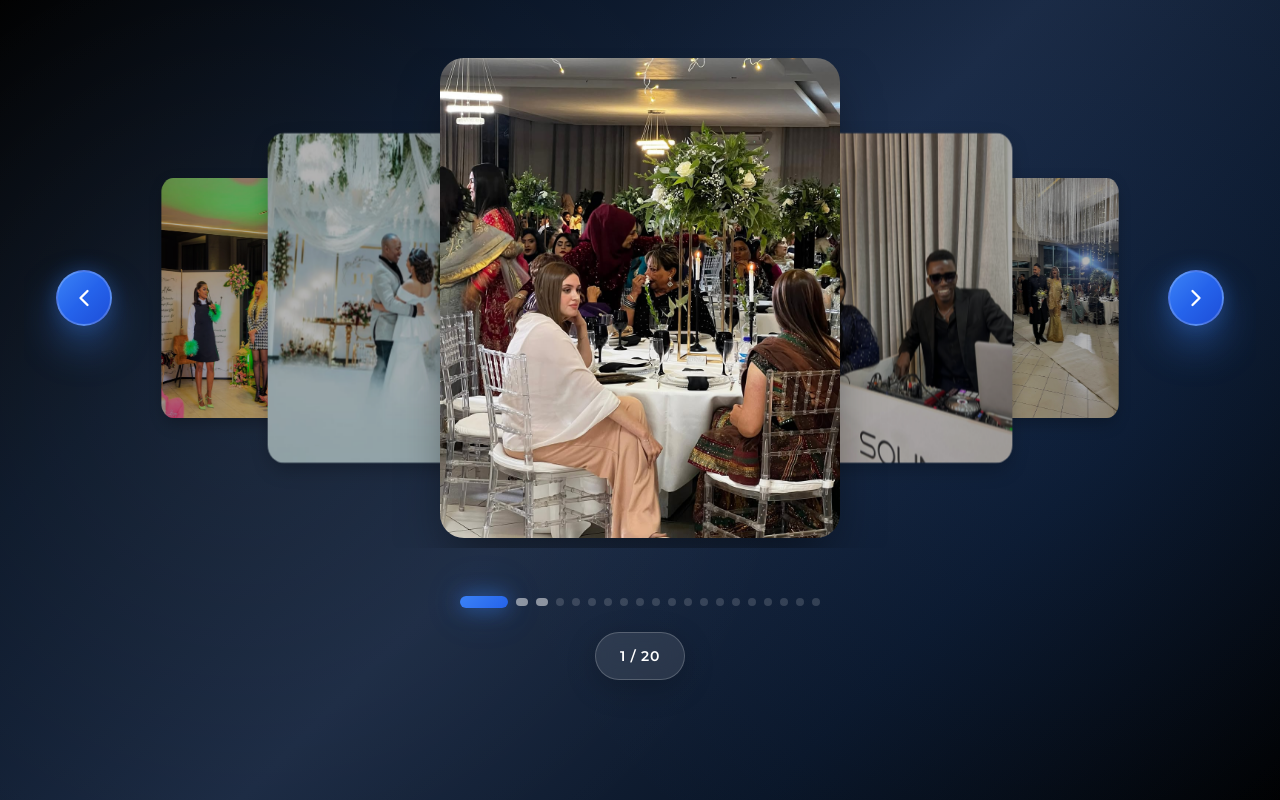
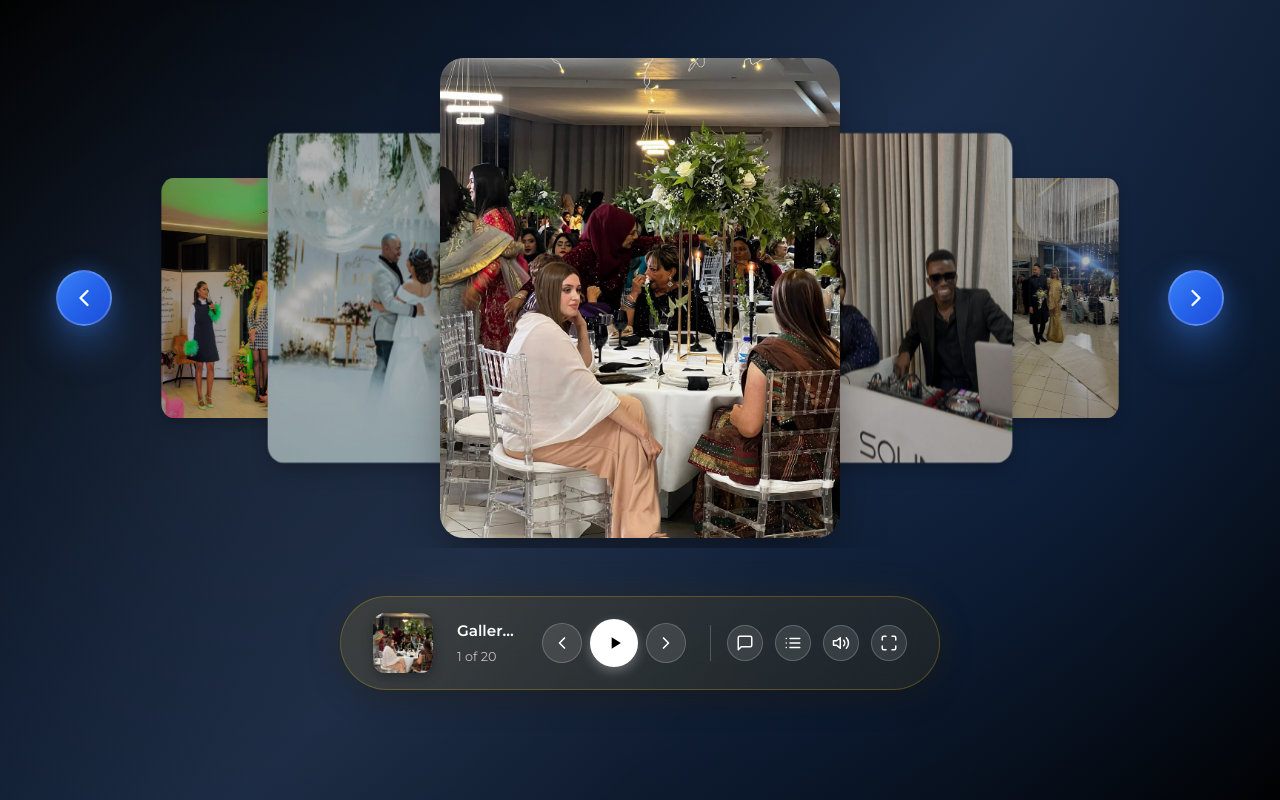
Before and after one commit to Naomi-Faffy/LightSound, a React (Vite) app: page /gallery in a window 1280 px wide. Built offline with nearby package versions, Linux system fonts and the light colour scheme.

Commit message:
Update portfolio

```diff
--- a/src/components/gallery/ThreeDCarousel.jsx
+++ b/src/components/gallery/ThreeDCarousel.jsx
@@ -211,80 +211,278 @@ export default function ThreeDCarousel({ images }) {
         </div>
       </div>
 
+      {/* Music Player Style Controller */}
       <div style={{
         display: "flex",
-        flexDirection: "column",
         alignItems: "center",
         justifyContent: "center",
-        gap: "1.5rem",
-        marginTop: "3rem"
+        marginTop: "3rem",
+        padding: "0 2rem"
       }}>
-        {/* Dot Indicators */}
-        <div style={{
-          display: "flex",
-          gap: "0.5rem",
-          alignItems: "center",
-          justifyContent: "center",
-          flexWrap: "wrap",
-          maxWidth: "600px"
-        }}>
-          {images.map((image, index) => {
-            const isActive = index === currentIndex;
-            const distance = Math.abs(index - currentIndex);
-            const isNearby = distance <= 2;
-
-            return (
-              <motion.button
-                key={image.id}
-                onClick={() => handleDotClick(index)}
-                style={{
-                  width: isActive ? "3rem" : isNearby ? "0.75rem" : "0.5rem",
-                  height: isActive ? "0.75rem" : "0.5rem",
-                  borderRadius: "9999px",
-                  background: isActive
-                    ? "linear-gradient(135deg, #3b82f6 0%, #2563eb 100%)"
-                    : isNearby
-                    ? "rgba(255, 255, 255, 0.5)"
-                    : "rgba(255, 255, 255, 0.3)",
-                  border: "none",
-                  cursor: "pointer",
-                  transition: "all 0.3s ease",
-                  boxShadow: isActive
-                    ? "0 0 20px rgba(59, 130, 246, 0.6), 0 0 40px rgba(59, 130, 246, 0.3)"
-                    : "none",
-                  opacity: isNearby ? 1 : 0.5
-                }}
-                whileHover={{
-                  scale: 1.2,
-                  opacity: 1
-                }}
-                whileTap={{ scale: 0.9 }}
-                aria-label={`Go to image ${index + 1}`}
-              />
-            );
-          })}
-        </div>
-
-        {/* Counter Display */}
         <div style={{
           display: "flex",
           alignItems: "center",
-          gap: "1rem",
-          padding: "0.75rem 1.5rem",
+          gap: "1.5rem",
+          padding: "1rem 2rem",
           borderRadius: "9999px",
-          background: "rgba(255, 255, 255, 0.1)",
-          backdropFilter: "blur(10px)",
-          border: "1px solid rgba(255, 255, 255, 0.2)",
-          boxShadow: "0 8px 32px rgba(0, 0, 0, 0.2)"
+          background: "linear-gradient(135deg, rgba(218, 165, 32, 0.15) 0%, rgba(184, 134, 11, 0.1) 100%)",
+          backdropFilter: "blur(20px)",
+          border: "1px solid rgba(218, 165, 32, 0.3)",
+          boxShadow: "0 8px 32px rgba(0, 0, 0, 0.3), 0 0 40px rgba(218, 165, 32, 0.1)",
+          maxWidth: "600px",
+          width: "100%"
         }}>
-          <span style={{
-            color: "white",
-            fontSize: "0.875rem",
-            fontWeight: "600",
-            letterSpacing: "0.05em"
+          {/* Album Art Thumbnail */}
+          <div style={{
+            position: "relative",
+            width: "60px",
+            height: "60px",
+            borderRadius: "12px",
+            overflow: "hidden",
+            flexShrink: 0,
+            boxShadow: "0 4px 12px rgba(0, 0, 0, 0.3)"
           }}>
-            {currentIndex + 1} / {images.length}
-          </span>
+            <img
+              src={images[currentIndex].url}
+              alt={`Image ${currentIndex + 1}`}
+              style={{
+                width: "100%",
+                height: "100%",
+                objectFit: "cover"
+              }}
+            />
+          </div>
+
+          {/* Song Info */}
+          <div style={{
+            flex: 1,
+            minWidth: 0,
+            display: "flex",
+            flexDirection: "column",
+            gap: "0.25rem"
+          }}>
+            <div style={{
+              color: "white",
+              fontSize: "0.95rem",
+              fontWeight: "600",
+              whiteSpace: "nowrap",
+              overflow: "hidden",
+              textOverflow: "ellipsis"
+            }}>
+              Gallery Image {currentIndex + 1}
+            </div>
+            <div style={{
+              color: "rgba(255, 255, 255, 0.7)",
+              fontSize: "0.8rem",
+              whiteSpace: "nowrap",
+              overflow: "hidden",
+              textOverflow: "ellipsis"
+            }}>
+              {currentIndex + 1} of {images.length}
+            </div>
+          </div>
+
+          {/* Playback Controls */}
+          <div style={{
+            display: "flex",
+            alignItems: "center",
+            gap: "0.5rem",
+            flexShrink: 0
+          }}>
+            {/* Previous Button */}
+            <Button
+              onClick={handlePrev}
+              variant="ghost"
+              size="icon"
+              style={{
+                width: "2.5rem",
+                height: "2.5rem",
+                borderRadius: "9999px",
+                background: "rgba(255, 255, 255, 0.1)",
+                border: "1px solid rgba(255, 255, 255, 0.2)",
+                color: "white",
+                transition: "all 0.2s"
+              }}
+              className="hover:bg-white/20 hover:scale-110"
+            >
+              <ChevronLeft style={{ width: "1.25rem", height: "1.25rem" }} />
+            </Button>
+
+            {/* Play/Pause Button (Center) */}
+            <Button
+              onClick={() => {}}
+              variant="ghost"
+              size="icon"
+              style={{
+                width: "3rem",
+                height: "3rem",
+                borderRadius: "9999px",
+                background: "white",
+                color: "#000",
+                transition: "all 0.2s",
+                boxShadow: "0 4px 12px rgba(255, 255, 255, 0.3)"
+              }}
+              className="hover:scale-110"
+            >
+              <svg
+                width="20"
+                height="20"
+                viewBox="0 0 24 24"
+                fill="currentColor"
+                style={{ marginLeft: "2px" }}
+              >
+                <path d="M8 5v14l11-7z" />
+              </svg>
+            </Button>
+
+            {/* Next Button */}
+            <Button
+              onClick={handleNext}
+              variant="ghost"
+              size="icon"
+              style={{
+                width: "2.5rem",
+                height: "2.5rem",
+                borderRadius: "9999px",
+                background: "rgba(255, 255, 255, 0.1)",
+                border: "1px solid rgba(255, 255, 255, 0.2)",
+                color: "white",
+                transition: "all 0.2s"
+              }}
+              className="hover:bg-white/20 hover:scale-110"
+            >
+              <ChevronRight style={{ width: "1.25rem", height: "1.25rem" }} />
+            </Button>
+          </div>
+
+          {/* Additional Controls */}
+          <div style={{
+            display: "flex",
+            alignItems: "center",
+            gap: "0.75rem",
+            flexShrink: 0,
+            paddingLeft: "1rem",
+            borderLeft: "1px solid rgba(255, 255, 255, 0.2)"
+          }}>
+            {/* Comments/Info Icon */}
+            <Button
+              variant="ghost"
+              size="icon"
+              style={{
+                width: "2.25rem",
+                height: "2.25rem",
+                borderRadius: "9999px",
+                background: "rgba(255, 255, 255, 0.1)",
+                border: "1px solid rgba(255, 255, 255, 0.2)",
+                color: "white"
+              }}
+              className="hover:bg-white/20"
+            >
+              <svg
+                width="18"
+                height="18"
+                viewBox="0 0 24 24"
+                fill="none"
+                stroke="currentColor"
+                strokeWidth="2"
+                strokeLinecap="round"
+                strokeLinejoin="round"
+              >
+                <path d="M21 15a2 2 0 0 1-2 2H7l-4 4V5a2 2 0 0 1 2-2h14a2 2 0 0 1 2 2z" />
+              </svg>
+            </Button>
+
+            {/* List/Menu Icon */}
+            <Button
+              variant="ghost"
+              size="icon"
+              style={{
+                width: "2.25rem",
+                height: "2.25rem",
+                borderRadius: "9999px",
+                background: "rgba(255, 255, 255, 0.1)",
+                border: "1px solid rgba(255, 255, 255, 0.2)",
+                color: "white"
+              }}
+              className="hover:bg-white/20"
+            >
+              <svg
+                width="18"
+                height="18"
+                viewBox="0 0 24 24"
+                fill="none"
+                stroke="currentColor"
+                strokeWidth="2"
+                strokeLinecap="round"
+                strokeLinejoin="round"
+              >
+                <line x1="8" y1="6" x2="21" y2="6" />
+                <line x1="8" y1="12" x2="21" y2="12" />
+                <line x1="8" y1="18" x2="21" y2="18" />
+                <line x1="3" y1="6" x2="3.01" y2="6" />
+                <line x1="3" y1="12" x2="3.01" y2="12" />
+                <line x1="3" y1="18" x2="3.01" y2="18" />
+              </svg>
+            </Button>
+
+            {/* Volume/Speaker Icon */}
+            <Button
+              variant="ghost"
+              size="icon"
+              style={{
+                width: "2.25rem",
+                height: "2.25rem",
+                borderRadius: "9999px",
+                background: "rgba(255, 255, 255, 0.1)",
+                border: "1px solid rgba(255, 255, 255, 0.2)",
+                color: "white"
+              }}
+              className="hover:bg-white/20"
+            >
+              <svg
+                width="18"
+                height="18"
+                viewBox="0 0 24 24"
+                fill="none"
+                stroke="currentColor"
+                strokeWidth="2"
+                strokeLinecap="round"
+                strokeLinejoin="round"
+              >
+                <polygon points="11 5 6 9 2 9 2 15 6 15 11 19 11 5" />
+                <path d="M15.54 8.46a5 5 0 0 1 0 7.07" />
+                <path d="M19.07 4.93a10 10 0 0 1 0 14.14" />
+              </svg>
+            </Button>
+
+            {/* Fullscreen/Expand Icon */}
+            <Button
+              variant="ghost"
+              size="icon"
+              style={{
+                width: "2.25rem",
+                height: "2.25rem",
+                borderRadius: "9999px",
+                background: "rgba(255, 255, 255, 0.1)",
+                border: "1px solid rgba(255, 255, 255, 0.2)",
+                color: "white"
+              }}
+              className="hover:bg-white/20"
+            >
+              <svg
+                width="18"
+                height="18"
+                viewBox="0 0 24 24"
+                fill="none"
+                stroke="currentColor"
+                strokeWidth="2"
+                strokeLinecap="round"
+                strokeLinejoin="round"
+              >
+                <path d="M8 3H5a2 2 0 0 0-2 2v3m18 0V5a2 2 0 0 0-2-2h-3m0 18h3a2 2 0 0 0 2-2v-3M3 16v3a2 2 0 0 0 2 2h3" />
+              </svg>
+            </Button>
+          </div>
         </div>
       </div>
     </div>
```
